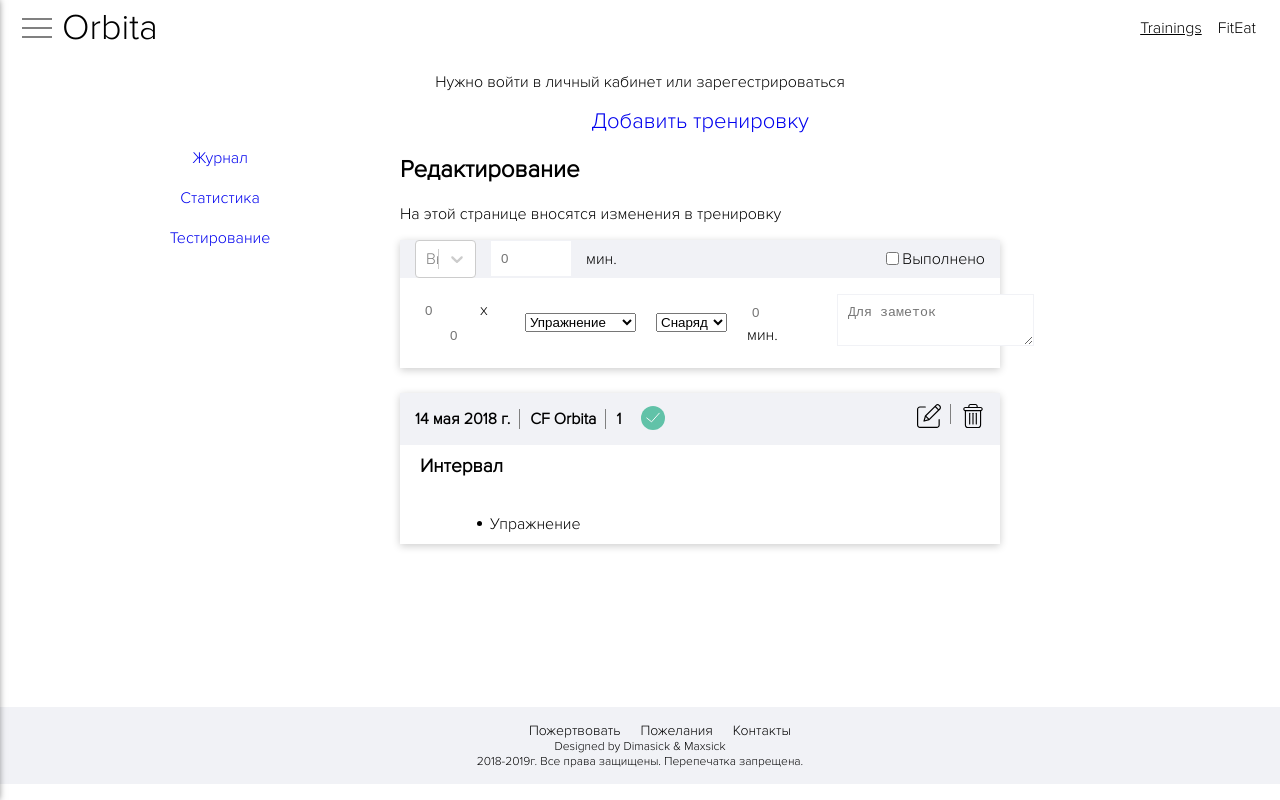
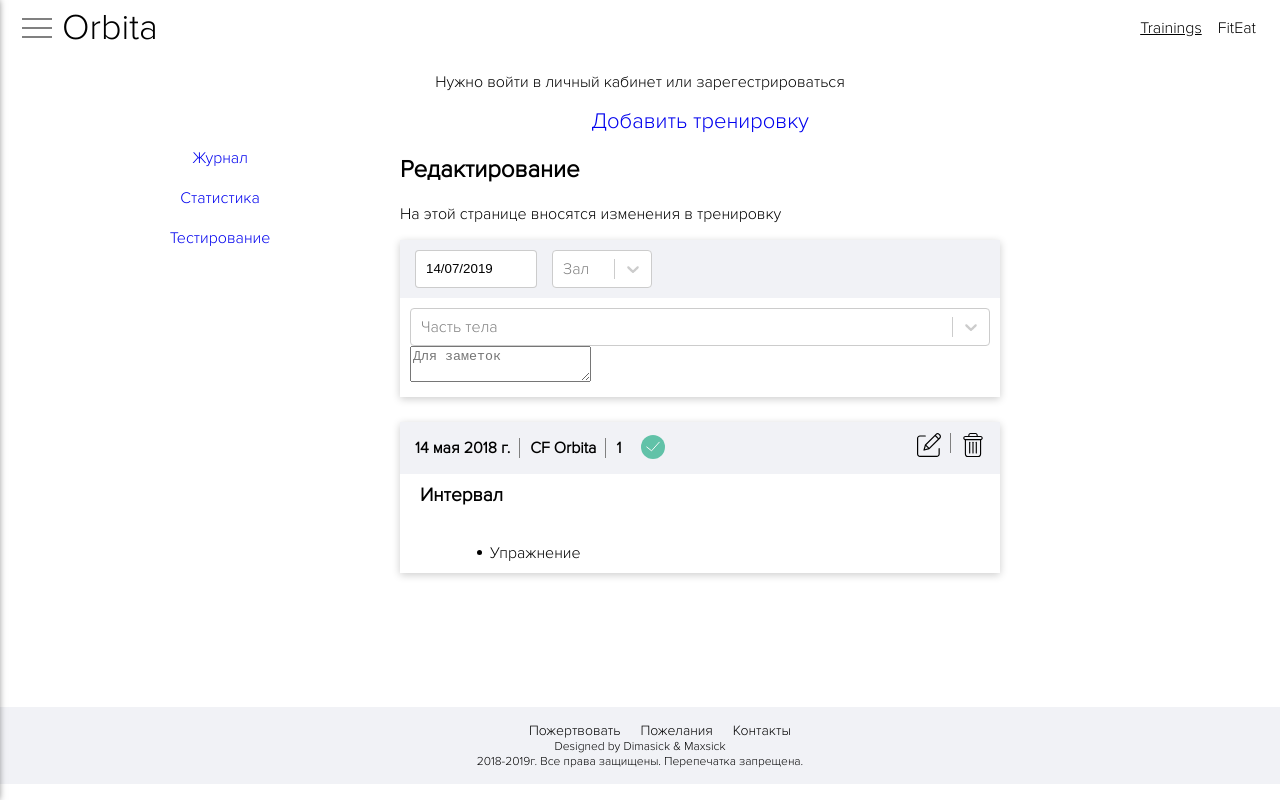
Before and after one commit to CFOrbita/Orbita, a React app: page /trainings in a window 1280 px wide. Built offline with nearby package versions, Linux system fonts and the light colour scheme.

Commit message:
Добавил дата пикер, переделка составления тренировки

```diff
--- a/package.json
+++ b/package.json
@@ -32,6 +32,7 @@
     "node-sass": "^4.12.0",
     "prop-types": "15.7.2",
     "react": "16.8.6",
+    "react-datepicker": "^2.8.0",
     "react-dom": "16.8.6",
     "react-redux": "7.0.3",
     "react-router-dom": "5.0.1",
--- a/src/assets/sass/modules/_card.scss
+++ b/src/assets/sass/modules/_card.scss
@@ -26,6 +26,10 @@
   display: flex;
   padding: 10px 0;
   align-items: center;
+}
+
+.card-content__wrapper {
+  padding: 10px;
 }
 
 .card-content__title {
@@ -119,79 +123,21 @@
   }
 }
 
-//// Для add-workout
-.card-header__func {
-  display: flex;
-  align-items: center;
+.card__date-picker {
+  padding: 0 10px;
+  border: 1px solid rgba(0, 0, 0, 0.2);
+  outline: none;
+  max-width: 100px;
+  border-radius: 4px;
+  transition: 0.2s;
+  min-height: 36px;
+  margin-right: 15px;
+
+  &:focus {
+    box-shadow: 0 0 0 2px rgba(30, 144, 255, 1);
+  }
 }
 
-.card-header__func label {
-  margin-bottom: 0;
+.card__select {
+  min-width: 100px;
 }
-
-.card-label {
-  margin-bottom: 0;
-}
-
-.card-header__func-item {
-  margin-right: 15px;
-}
-
-.card-header__func-item--select {
-  padding: 10px;
-  outline: none;
-}
-
-.card-header__func--input {
-  padding: 10px;
-  border: none;
-  outline: none;
-  max-width: 60px;
-}
-
-.card-content__workout-item {
-  margin-right: 20px;
-}
-
-.card-content--input {
-  padding: 5px;
-  border: none;
-  margin-right: 0;
-  max-width: 50px;
-  outline: none;
-}
-
-.card-content__workout-item.input-sets {
-  margin-left: 25px;
-}
-
-.card-content__workout {
-  display: flex;
-  align-items: center;
-  padding: 20px;
-}
-
-.card-content--add-workout {
-  display: flex;
-  justify-content: space-between;
-  align-items: center;
-}
-
-.card-select {
-  max-width: 150px;
-}
-
-.card-content__wrapper {
-  display: flex;
-  justify-content: space-between;
-  align-items: center;
-}
-
-.card-comment {
-  padding: 10px;
-}
-
-.card-comment__textarea {
-  padding: 10px;
-  border: 1px solid #f1f2f6;
-}
--- a/src/components/content/trainings/add-training/add-training.js
+++ b/src/components/content/trainings/add-training/add-training.js
@@ -1,11 +1,21 @@
 import React, {Component} from "react";
-import Select from "react-select";
+import CreatableSelect from 'react-select/creatable';
+import DatePicker from "react-datepicker";
+import "react-datepicker/dist/react-datepicker.css";
+import TrainingSession from "../training-session/training-session";
 
-const options = [
+const optionsCrossfit = [
   {value: 'interval', label: 'Интервально'},
   {value: 'asap', label: 'ЗКМБР'},
   {value: 'emom', label: 'ЕМОМ'},
   {value: 'ontime', label: 'На время'}
+];
+
+const optionsGyms = [
+  {value: 'fitstudio', label: 'FitStudio'},
+  {value: 'fizkult', label: 'Физкульт'},
+  {value: 'fok', label: 'ФОК'},
+  {value: 'redwhite', label: 'К&Б'}
 ];
 
 class TrainingCardAdd extends Component {
@@ -13,18 +23,41 @@
     super(props);
 
     this.state = {
-      selectedOption: null,
-    }
+      gym: {
+        newValue: null,
+        inputValue: null
+      },
+      startDate: new Date(),
+      sessions: [],
+    };
 
-    this.handleChange = this.handleChange.bind(this)
+    this.handleGymChange = this.handleGymChange.bind(this);
+    this.handleIGymInputChange = this.handleIGymInputChange.bind(this);
+    this.handleDateChange = this.handleDateChange.bind(this);
   }
 
-  handleChange (selectedOption) {
-    this.setState({ selectedOption });
+  handleGymChange(newValue) {
+    this.setState({
+      gym: {
+        newValue
+      }
+    });
+  };
+
+  handleIGymInputChange(inputValue) {
+    this.setState({
+      gym: {
+        inputValue
+      }
+    });
+  };
+
+  handleDateChange(selectedData) {
+    this.setState({selectedData});
   };
 
   render() {
-    const { selectedOption } = this.state;
+    const {gym, startDate, sessions} = this.state;
 
     return (
       <React.Fragment>
@@ -32,73 +65,27 @@
           <h1 className="add-workout__title">Редактирование</h1>
           <p className="add-workout__text">На этой странице вносятся изменения в тренировку</p>
           <form method="post" className="add-workout__form">
-            <div className="add-workout__list card">
-              <div className="card-item">
+            <div className="add-workout__list">
+              <div className="card">
                 <div className="card-header">
-                  <div className="card-header__func card-header--left">
-                    <div className="card-header__func-item card-select">
-                      <Select
-                        value={selectedOption}
-                        placeholder="Выбрать"
-                        onChange={this.handleChange}
-                        options={options}/>
-                      {/*<select className="card-header__func-menu card-select">*/}
-                      {/*<option selected disabled>Режим</option>*/}
-                      {/*<option className="card-select__item">Интервально</option>*/}
-                      {/*<option className="card-select__item">ЗКМБР</option>*/}
-                      {/*<option className="card-select__item">ЕМОМ</option>*/}
-                      {/*<option className="card-select__item">На время</option>*/}
-                      {/*</select>*/}
-                    </div>
-                    <input className="card-header__func-item card-header__func--input" type="number" placeholder="0"
-                           id="time"/>
-                    <label className="card-header__func-item card-label" htmlFor="time">мин.</label>
-                    <div className="card-header__func-item plus">
-                      <i className="fas fa-plus add-plus"></i>
-                    </div>
-                  </div>
-                  <div className="card-header__func card-header--right">
-                    <input type="checkbox" id="done"/>
-                    <label htmlFor="done" className="checkbox"></label>
-                    <span className="checkbox__text">Выполнено</span>
+                  <div className="card-header__info card-header__left">
+                    <DatePicker
+                      className="card__date-picker"
+                      selected={startDate}
+                      dateFormat="dd/MM/yyyy"
+                      onChange={this.handleDateChange} />
+                    <CreatableSelect
+                      className="card__select"
+                      value={gym.newValue}
+                      placeholder="Зал"
+                      onChange={this.handleGymChange}
+                      onInputChange={this.handleIGymInputChange}
+                      options={optionsGyms} />
                   </div>
                 </div>
-                <div className="card-content__wrapper">
-                  <div className="card-content card-content--add-workout">
-                    <div className="card-content__workout">
-                      <div className="input-wrapper">
-                        <input className="card-content__workout-item card-content--input" type="number" placeholder="0"
-                               id="reps"/>
-                        <span>x</span>
-                        <input className="card-content__workout-item card-content--input input-sets" type="number"
-                               placeholder="0" id="sets"/>
-                      </div>
-                    </div>
-                    <select className="card-content__workout-item card-select">
-                      <option selected disabled>Упражнение</option>
-                      <option className="card-select__item">Подтягивания</option>
-                      <option className="card-select__item">Cтановая тяга</option>
-                    </select>
-                    <select className="card-content__workout-item card-select">
-                      <option selected disabled>Снаряд</option>
-                      <option className="card-select__item">штанга</option>
-                      <option className="card-select__item">медбол</option>
-                      <option className="card-select__item">гиря</option>
-                      <option className="card-select__item">гантель</option>
-                      <option className="card-select__item">диск</option>
-                      <option className="card-select__item">сендбэг</option>
-                    </select>
-                    <div className="input-wrapper">
-                      <input className="card-content__workout-item card-content--input minutes" type="number"
-                             placeholder="0" id="minutes"/>
-                      <label className="card-label" htmlFor="minutes">мин.</label>
-                    </div>
-                    <div className="card-content__workout-item delete"><i className="fas fa-trash-alt"></i></div>
-                  </div>
-                  <div className="card-content card-comment">
-                    <textarea className="card-comment__textarea" placeholder="Для заметок"></textarea>
-                  </div>
-                </div>
+
+                <TrainingSession />
+
               </div>
             </div>
           </form>
--- /dev/null
+++ b/src/components/content/trainings/training-session/training-session.js
@@ -0,0 +1,101 @@
+import React, {Component} from "react";
+import Select from "react-select";
+import Workout from "../workout/workout";
+
+const optionsPartBody = [
+  {value: 'shoulders', label: 'Плечи'},
+  {value: 'arms', label: 'Руки'},
+  {value: 'back', label: 'Спина'},
+  {value: 'chest', label: 'Грудь'},
+  {value: 'legs', label: 'Ноги'}
+];
+
+const optionsExercises = {
+  shoulders: [{value: '1', label: 'Ex1'}, {value: '2', label: 'Ex2'}, {value: '3', label: 'Ex3'},],
+  arms: [],
+  back: [],
+  chest: [],
+  legs: [],
+};
+
+class TrainingSession extends Component {
+  constructor(props) {
+    super(props);
+
+    this.state = {
+      session: {
+        partBody: null
+      }
+    };
+
+    this.handleBodyPartChange = this.handleBodyPartChange.bind(this);
+  }
+
+  handleBodyPartChange(selectedOption) {
+    this.setState({
+      session: {
+        partBody: selectedOption
+      }
+    }, () => this.setExercises);
+  };
+
+  setExercises() {
+    return null
+  }
+
+  render() {
+    const {partBody} = this.state.session;
+
+    return (
+      <div className="card-content__wrapper">
+        <div className="card-content">
+          <Select
+            className="card__select"
+            value={partBody}
+            placeholder="Часть тела"
+            onChange={this.handleBodyPartChange}
+            options={optionsPartBody} />
+          {partBody && (
+            <Workout exercises={optionsExercises}/>
+          )}
+
+          {/*<div className="card-content__workout">*/}
+            {/*<div className="input-wrapper">*/}
+              {/*<input className="card-content__workout-item card-content--input" type="number" placeholder="0"*/}
+                     {/*id="reps"/>*/}
+              {/*<span>x</span>*/}
+              {/*<input className="card-content__workout-item card-content--input input-sets" type="number"*/}
+                     {/*placeholder="0" id="sets"/>*/}
+            {/*</div>*/}
+          {/*</div>*/}
+
+          {/*<select className="card-content__workout-item card-select">*/}
+            {/*<option selected disabled>Упражнение</option>*/}
+            {/*<option className="card-select__item">Подтягивания</option>*/}
+            {/*<option className="card-select__item">Cтановая тяга</option>*/}
+          {/*</select>*/}
+          {/*<select className="card-content__workout-item card-select">*/}
+            {/*<option selected disabled>Снаряд</option>*/}
+            {/*<option className="card-select__item">штанга</option>*/}
+            {/*<option className="card-select__item">медбол</option>*/}
+            {/*<option className="card-select__item">гиря</option>*/}
+            {/*<option className="card-select__item">гантель</option>*/}
+            {/*<option className="card-select__item">диск</option>*/}
+            {/*<option className="card-select__item">сендбэг</option>*/}
+          {/*</select>*/}
+          {/*<div className="input-wrapper">*/}
+            {/*<input className="card-content__workout-item card-content--input minutes" type="number"*/}
+                   {/*placeholder="0" id="minutes"/>*/}
+            {/*<label className="card-label" htmlFor="minutes">мин.</label>*/}
+          {/*</div>*/}
+          {/*<div className="card-content__workout-item delete"><i className="fas fa-trash-alt"></i></div>*/}
+        </div>
+        <div className="card-content card-comment">
+          <textarea className="card-comment__textarea" placeholder="Для заметок"></textarea>
+        </div>
+      </div>
+    );
+  }
+}
+
+export default TrainingSession;
--- /dev/null
+++ b/src/components/content/trainings/workout/workout.js
@@ -0,0 +1,17 @@
+import React from "react";
+import Select from "react-select";
+
+const Workout = props => {
+  return (
+    <React.Fragment>
+      <Select
+        className="card__select"
+        value={partBody}
+        placeholder="Часть тела"
+        onChange={this.handleBodyPartChange}
+        options={optionsPartBody} />
+    </React.Fragment>
+  );
+};
+
+export default Workout;
```
Also changed, not shown: 1 other file (tests, documents, lock files or other folders).
